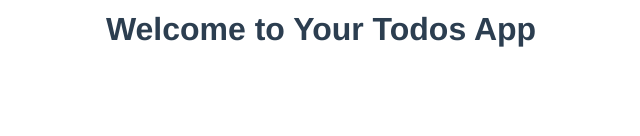
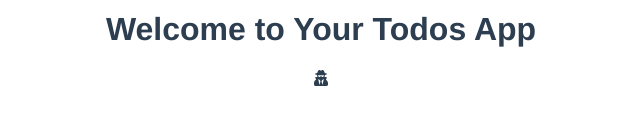
Before and after one commit to wael-ali/dockerized_node_mongodb_api, a Vue app in the folder frontend/: page / in a window 1280 px wide. Shown: the part 164-300 px from the top of the page, without its empty margins (319-959 px from the left). Built offline with nearby package versions, Linux system fonts and the light colour scheme.

Commit message:
add fontawsome vue

```diff
--- a/frontend/package.json
+++ b/frontend/package.json
@@ -8,6 +8,11 @@
     "lint": "vue-cli-service lint"
   },
   "dependencies": {
+    "@fortawesome/fontawesome-svg-core": "^1.2.36",
+    "@fortawesome/free-brands-svg-icons": "^5.15.4",
+    "@fortawesome/free-regular-svg-icons": "^5.15.4",
+    "@fortawesome/free-solid-svg-icons": "^5.15.4",
+    "@fortawesome/vue-fontawesome": "^2.0.2",
     "core-js": "^3.6.5",
     "vue": "^2.6.11",
     "vue-router": "^3.2.0",
--- a/frontend/src/main.js
+++ b/frontend/src/main.js
@@ -2,6 +2,13 @@
 import App from './App.vue'
 import router from './router'
 import store from './store'
+import { library } from '@fortawesome/fontawesome-svg-core'
+import { faUserSecret } from '@fortawesome/free-solid-svg-icons'
+import { FontAwesomeIcon } from '@fortawesome/vue-fontawesome'
+
+library.add(faUserSecret)
+
+Vue.component('font-awesome-icon', FontAwesomeIcon)
 
 Vue.config.productionTip = false
 
--- a/frontend/src/views/Home.vue
+++ b/frontend/src/views/Home.vue
@@ -2,6 +2,7 @@
   <div class="home">
     <img alt="Vue logo" src="../assets/logo.svg">
     <HelloWorld msg="Welcome to Your Todos App"/>
+    <font-awesome-icon icon="user-secret" />
   </div>
 </template>
 
```
Also changed, not shown: 1 other file (tests, documents, lock files or other folders).
